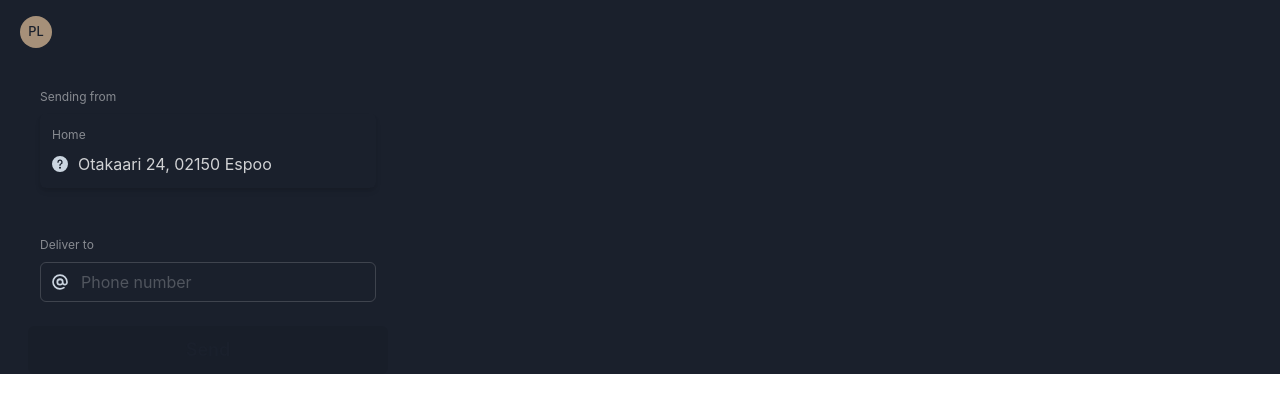
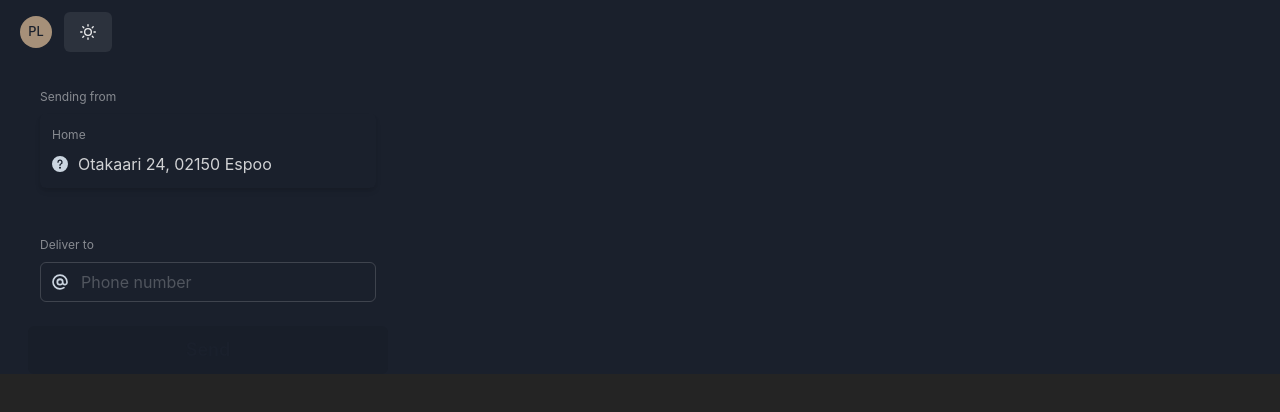
Before and after one commit to plahteenlahti/junction2022, a React (Vite) app in the folder app/: page / in a window 1280 px wide. Shown: the top 412 px of the page. Built offline with nearby package versions, Linux system fonts and the light colour scheme.

Commit message:
feat(fix): ship my fix

```diff
--- a/app/package.json
+++ b/app/package.json
@@ -6,7 +6,8 @@
   "scripts": {
     "dev": "vite",
     "build": "tsc && vite build",
-    "preview": "vite preview"
+    "preview": "vite preview",
+    "lint": "eslint --ext .js,.ts src"
   },
   "dependencies": {
     "@chakra-ui/icons": "^2.0.11",
--- a/app/src/components/Navigation.tsx
+++ b/app/src/components/Navigation.tsx
@@ -1,37 +1,20 @@
-import { ReactNode } from 'react'
+import { MoonIcon, SunIcon } from '@chakra-ui/icons'
 import {
+  Avatar,
   Box,
+  Button,
+  Center,
   Flex,
-  Avatar,
-  Link,
-  Button,
   Menu,
   MenuButton,
+  MenuDivider,
+  MenuItem,
   MenuList,
-  MenuItem,
-  MenuDivider,
-  useDisclosure,
-  useColorModeValue,
   Stack,
   useColorMode,
-  Center,
-  Text
+  useColorModeValue,
+  useDisclosure
 } from '@chakra-ui/react'
-import { MoonIcon, SunIcon } from '@chakra-ui/icons'
-
-const NavLink = ({ children }: { children: ReactNode }) => (
-  <Link
-    px={2}
-    py={1}
-    rounded={'md'}
-    _hover={{
-      textDecoration: 'none',
-      bg: useColorModeValue('gray.200', 'gray.700')
-    }}
-    href={'#'}>
-    {children}
-  </Link>
-)
 
 export const Navigation = () => {
   const { colorMode, toggleColorMode } = useColorMode()
@@ -66,6 +49,9 @@ export const Navigation = () => {
                   <MenuItem>Logout</MenuItem>
                 </MenuList>
               </Menu>
+              <Button onClick={toggleColorMode}>
+                {colorMode === 'light' ? <MoonIcon /> : <SunIcon />}
+              </Button>
             </Stack>
           </Flex>
         </Flex>
--- a/app/src/components/Recipe.tsx
+++ b/app/src/components/Recipe.tsx
@@ -1,3 +1,4 @@
+import React from 'react'
 import { Box, Container, Heading, Text } from '@chakra-ui/react'
 import ramen from '../assets/ramen.jpg'
 
--- a/app/src/index.css
+++ b/app/src/index.css
@@ -31,40 +31,3 @@ body {
   min-width: 320px;
   min-height: 100vh;
 }
-
-h1 {
-  font-size: 3.2em;
-  line-height: 1.1;
-}
-
-button {
-  border-radius: 8px;
-  border: 1px solid transparent;
-  padding: 0.6em 1.2em;
-  font-size: 1em;
-  font-weight: 500;
-  font-family: inherit;
-  background-color: #1a1a1a;
-  cursor: pointer;
-  transition: border-color 0.25s;
-}
-button:hover {
-  border-color: #646cff;
-}
-button:focus,
-button:focus-visible {
-  outline: 4px auto -webkit-focus-ring-color;
-}
-
-@media (prefers-color-scheme: light) {
-  :root {
-    color: #213547;
-    background-color: #ffffff;
-  }
-  a:hover {
-    color: #747bff;
-  }
-  button {
-    background-color: #f9f9f9;
-  }
-}
--- a/app/src/main.tsx
+++ b/app/src/main.tsx
@@ -1,28 +1,33 @@
 import { ChakraProvider } from '@chakra-ui/react'
+
+
 import React from 'react'
 import ReactDOM from 'react-dom/client'
 import { BrowserRouter, Route, Routes } from 'react-router-dom'
-import App from './App'
 import './index.css'
 import { Order } from './routes/order'
 import { OrderConfirmed } from './routes/order-confirmed'
-import { Recipes } from './routes/recipes'
 import { Send } from './routes/send'
 
-import { extendTheme, type ThemeConfig } from '@chakra-ui/react'
+import { extendTheme } from '@chakra-ui/react'
 import { Navigation } from './components/Navigation'
-
-const config: ThemeConfig = {
-  initialColorMode: 'dark',
-  useSystemColorMode: true
-}
 
 // 3. extend the theme
 const theme = extendTheme({
-  config,
+  config: {
+    initialColorMode: 'dark',
+    useSystemColorMode: true
+  },
   fonts: {
     heading: `'Inter', sans-serif`,
     body: `'Inter', sans-serif`
+  },
+  layerStyles: {
+    base: {
+      bg: 'gray.900',
+      border: '2px solid',
+      borderColor: 'gray.500'
+    }
   }
 })
 
--- a/app/src/routes/order.tsx
+++ b/app/src/routes/order.tsx
@@ -3,5 +3,5 @@ export const Order = () => {
     <main>
       <h2>Ship my order</h2>
     </main>
-  );
-};
+  )
+}
--- a/app/src/routes/send.tsx
+++ b/app/src/routes/send.tsx
@@ -1,4 +1,4 @@
-import { AtSignIcon, QuestionIcon, StarIcon } from '@chakra-ui/icons'
+import { AtSignIcon, QuestionIcon } from '@chakra-ui/icons'
 import {
   Box,
   Button,
```
Also changed, not shown: app/src/routes/order-confirmed.tsx (+3 -4 lines), app/src/routes/recipes.tsx (deleted, +0 -20 lines), app/.eslintrc.json.
